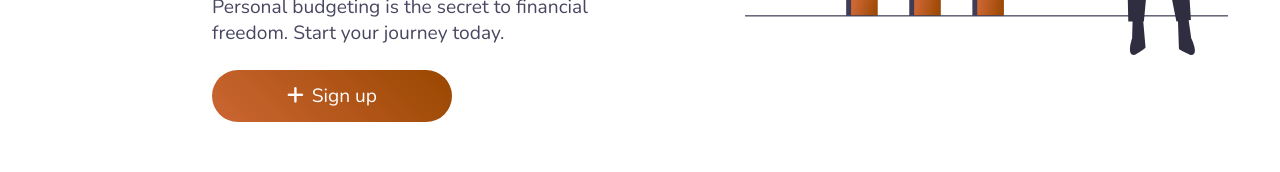
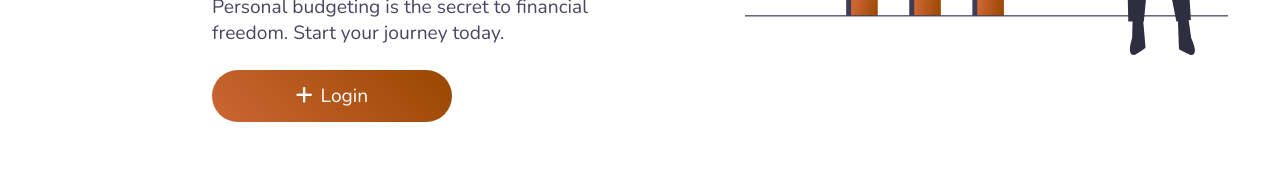
Before and after one commit to Hazel-Money/HazelMoney-Website, a React (Create React App) app: page / in a window 1280 px wide. Shown: the part 531-703 px from the top of the page. Built offline with nearby package versions, Linux system fonts and the light colour scheme.

Commit message:
rename landing page login button

```diff
--- a/src/components/Landing/Landing.jsx
+++ b/src/components/Landing/Landing.jsx
@@ -37,7 +37,7 @@ function Landing() {
                         <h1>{language === 'Portuguese' ? 'do teu dinheiro' : 'of your money'}</h1>
                         <p>{language === 'Portuguese' ? 'O orçamento pessoal é o segredo para a liberdade financeira. Comece hoje a sua viagem.' : 'Personal budgeting is the secret to financial freedom. Start your journey today.'}</p>
                         <Button
-                            name={language === 'Portuguese' ? 'Registro' : 'Sign up'}
+                            name={language === 'Portuguese' ? 'Entrar' : 'Login'}
                             bPad={".8rem 1.6rem"}
                             icon={plus}
                             bRad={"30px"}
```
